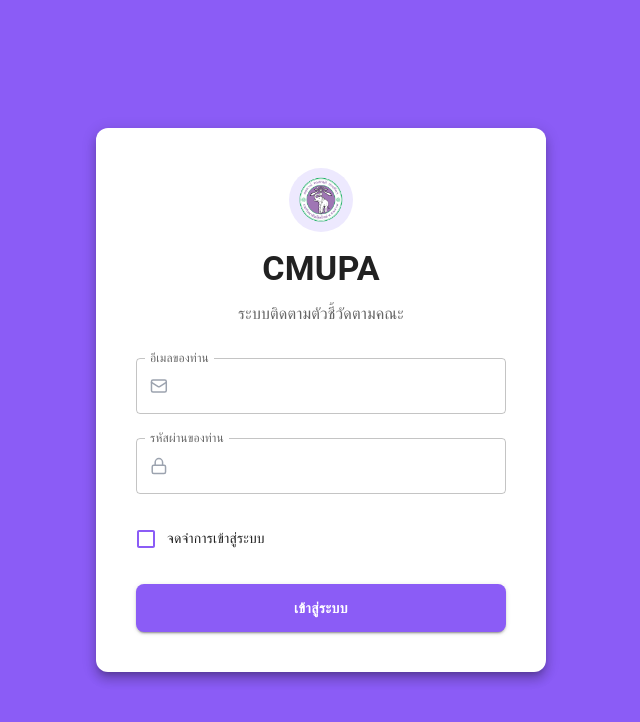
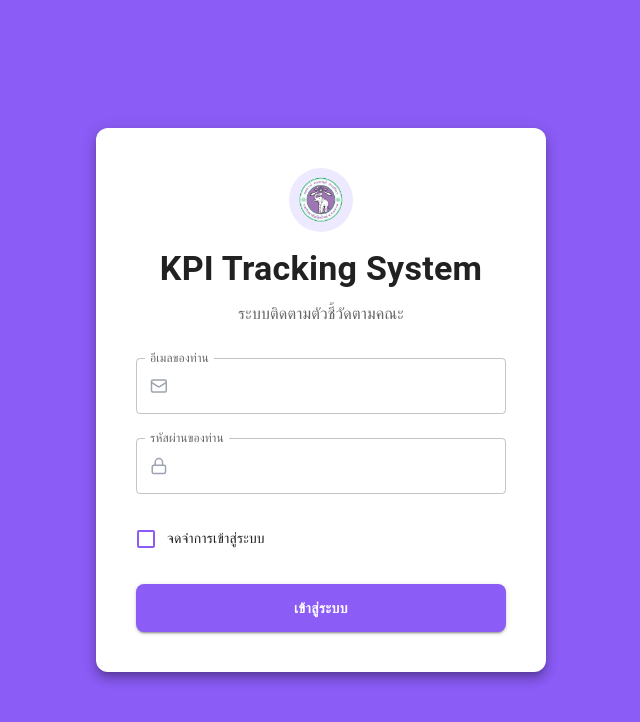
Before and after one commit to Bambool3/project361, a Next.js app in the folder next/: page / in a window 1280 px wide. Shown: the top 722 px of the page, without its empty margins (319-959 px from the left). Built offline with nearby package versions, Linux system fonts and the light colour scheme.

Commit message:
feat: change app name

```diff
--- a/next/src/components/pages/login/LoginForm.tsx
+++ b/next/src/components/pages/login/LoginForm.tsx
@@ -3,7 +3,7 @@
 import { useRouter } from "next/navigation";
 import { signIn } from "next-auth/react";
 import { useState } from "react";
-import { Building, Lock, Mail } from "lucide-react";
+import { Lock, Mail } from "lucide-react";
 import {
     TextField,
     Button,
@@ -14,7 +14,6 @@ import {
     Checkbox,
     FormControlLabel,
     Alert,
-    Collapse,
     Snackbar,
     CircularProgress,
 } from "@mui/material";
@@ -141,7 +140,7 @@ export default function LoginForm() {
                                 fontSize: { xs: "1.75rem", sm: "2.125rem" },
                             }}
                         >
-                            CMUPA
+                            KPI Tracking System
                         </Typography>
                         <Typography
                             variant="body1"
@@ -318,7 +317,11 @@ export default function LoginForm() {
                 <Alert
                     onClose={handleCloseAlert}
                     severity={alertSeverity}
-                    sx={{ width: "100%" }}
+                    sx={{
+                        width: { xs: "60%", sm: "100%" },
+                        minWidth: 200,
+                        mx: "auto",
+                    }}
                     variant="filled"
                 >
                     {alertMessage}
```
